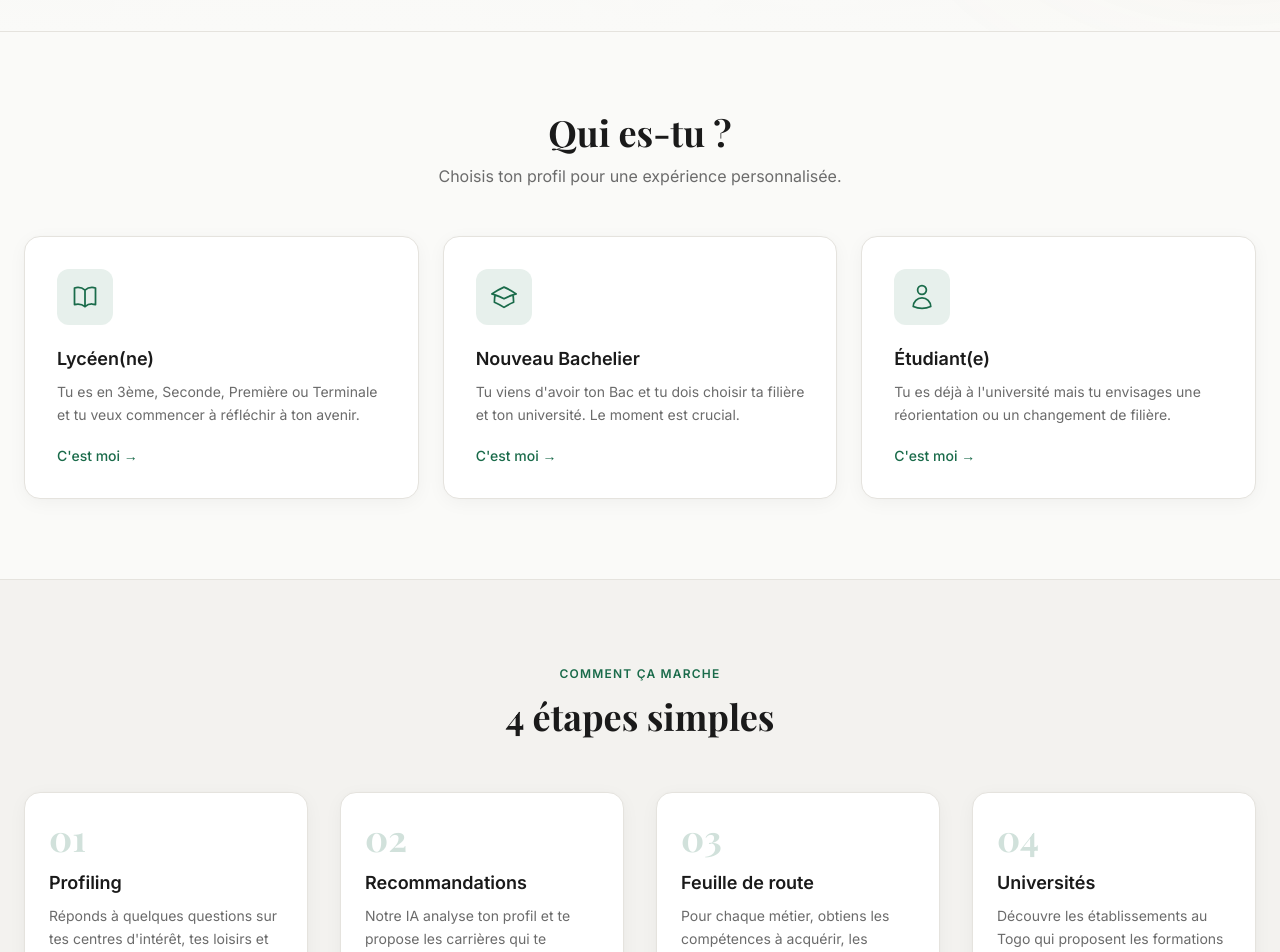
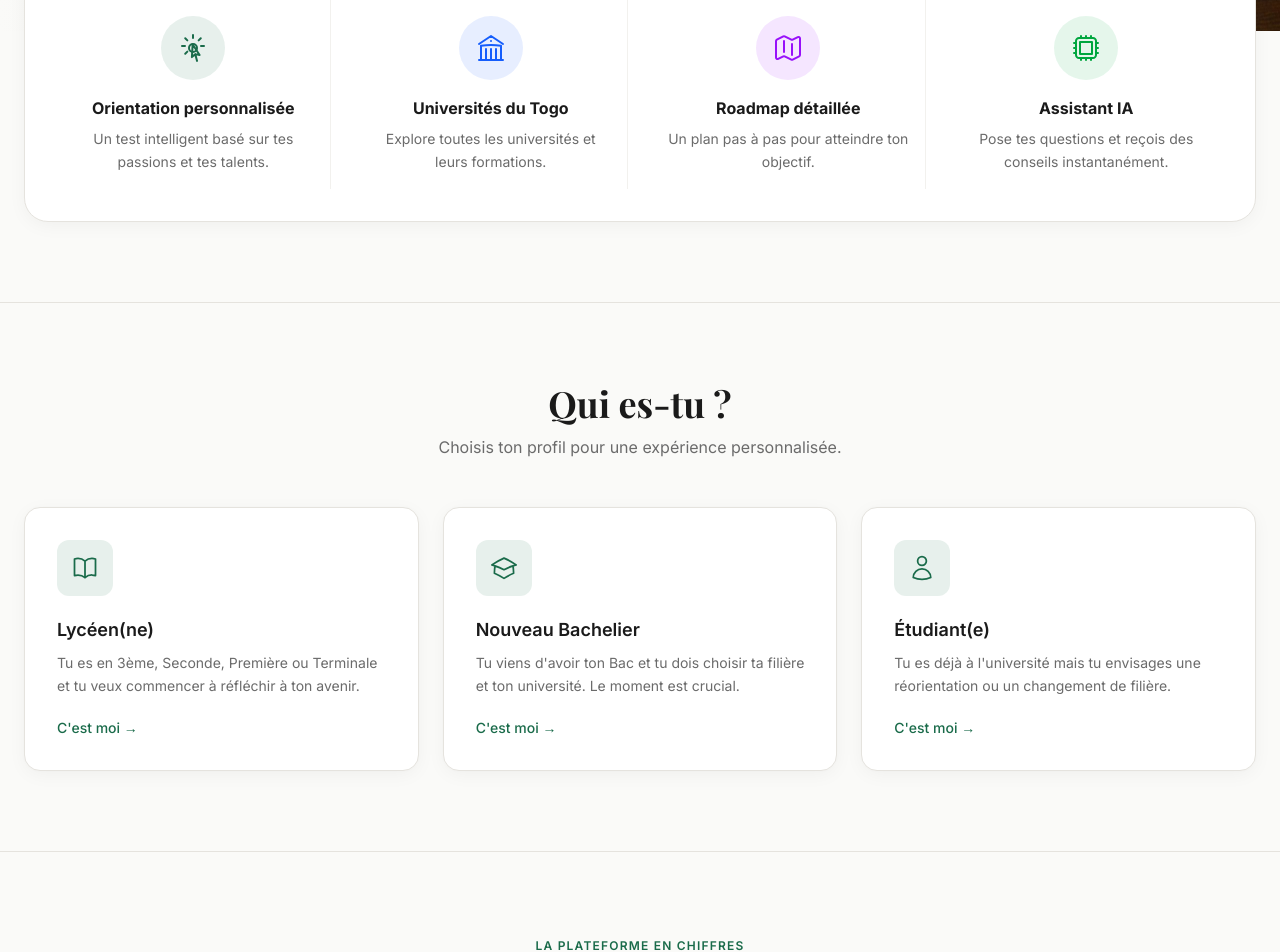
Before and after one commit to shanlight01/TCCHackDefend2026_Zero_Day, a Next.js app in the folder app/: page / in a window 1280 px wide. Shown: the part 660-1612 px from the top of the page. Built offline with nearby package versions, Linux system fonts and the light colour scheme; no server answers; a web font is replaced by a local one.

Commit message:
feat: align homepage structure with mockup (features section moved up, hero bg visibility improved)

```diff
--- a/app/src/app/page.tsx
+++ b/app/src/app/page.tsx
@@ -123,10 +123,51 @@ const profiles = [
 
 /* ───── Steps ───── */
 const steps = [
-  { num: "01", title: "Profiling", desc: "Réponds à quelques questions sur tes centres d'intérêt, tes loisirs et ton niveau scolaire." },
-  { num: "02", title: "Recommandations", desc: "Notre IA analyse ton profil et te propose les carrières qui te correspondent le mieux." },
-  { num: "03", title: "Feuille de route", desc: "Pour chaque métier, obtiens les compétences à acquérir, les matières clés et les étapes à suivre." },
-  { num: "04", title: "Universités", desc: "Découvre les établissements au Togo qui proposent les formations adaptées à ton projet." },
+  {
+    title: "Orientation personnalisée",
+    desc: "Un test intelligent basé sur tes passions et tes talents.",
+    icon: (
+      <svg className="h-6 w-6 sm:h-8 sm:w-8" fill="none" viewBox="0 0 24 24" strokeWidth={1.5} stroke="currentColor">
+        <path strokeLinecap="round" strokeLinejoin="round" d="M15.042 21.672 13.684 16.6m0 0l-2.51 2.225.569-9.47 5.227 7.917-3.286-.671zM12 2.25V4.5m5.834.166l-1.591 1.591M20.25 10.5H18M7.757 14.743l-1.59 1.59M6 10.5H3.75m4.007-4.243l-1.59-1.59" />
+        <circle cx="12" cy="12" r="3" />
+      </svg>
+    ),
+    color: "text-primary",
+    bgColor: "bg-primary/10"
+  },
+  {
+    title: "Universités du Togo",
+    desc: "Explore toutes les universités et leurs formations.",
+    icon: (
+      <svg className="h-6 w-6 sm:h-8 sm:w-8" fill="none" viewBox="0 0 24 24" strokeWidth={1.5} stroke="currentColor">
+        <path strokeLinecap="round" strokeLinejoin="round" d="M12 21v-8.25M15.75 21v-8.25M8.25 21v-8.25M3 9l9-6 9 6m-1.5 12V10.332A48.315 48.315 0 0012 9.75c-2.551 0-5.056.2-7.5.582V21M3 21h18M12 6.75h.008v.008H12V6.75z" />
+      </svg>
+    ),
+    color: "text-blue-600",
+    bgColor: "bg-blue-600/10"
+  },
+  {
+    title: "Roadmap détaillée",
+    desc: "Un plan pas à pas pour atteindre ton objectif.",
+    icon: (
+      <svg className="h-6 w-6 sm:h-8 sm:w-8" fill="none" viewBox="0 0 24 24" strokeWidth={1.5} stroke="currentColor">
+        <path strokeLinecap="round" strokeLinejoin="round" d="M9 6.75V15m6-6v8.25m.503 3.498l4.875-2.437c.381-.19.622-.58.622-1.006V4.82c0-.836-.88-1.38-1.628-1.006l-3.869 1.934c-.317.159-.69.159-1.006 0L9.503 3.252a1.125 1.125 0 00-1.006 0L3.622 5.689C3.24 5.88 3 6.27 3 6.695V19.18c0 .836.88 1.38 1.628 1.006l3.869-1.934c.317-.159.69-.159 1.006 0l4.994 2.497c.317.158.69.158 1.006 0z" />
+      </svg>
+    ),
+    color: "text-purple-600",
+    bgColor: "bg-purple-600/10"
+  },
+  {
+    title: "Assistant IA",
+    desc: "Pose tes questions et reçois des conseils instantanément.",
+    icon: (
+      <svg className="h-6 w-6 sm:h-8 sm:w-8" fill="none" viewBox="0 0 24 24" strokeWidth={1.5} stroke="currentColor">
+        <path strokeLinecap="round" strokeLinejoin="round" d="M8.25 3v1.5M4.5 8.25H3m18 0h-1.5M4.5 12H3m18 0h-1.5m-15 3.75H3m18 0h-1.5M8.25 19.5V21M12 3v1.5m0 15V21m3.75-18v1.5m0 15V21m-9-1.5h10.5a2.25 2.25 0 002.25-2.25V6.75a2.25 2.25 0 00-2.25-2.25H6.75A2.25 2.25 0 004.5 6.75v10.5a2.25 2.25 0 002.25 2.25zm.75-12h9v9h-9v-9z" />
+      </svg>
+    ),
+    color: "text-green-600",
+    bgColor: "bg-green-600/10"
+  },
 ];
 
 export default function Home() {
@@ -144,10 +185,11 @@ export default function Home() {
       <section className="relative overflow-hidden">
         {/* Arrière-plan personnalisé (Image 1) */}
         <div
-          className="absolute inset-0 bg-cover bg-center bg-no-repeat opacity-15"
+          className="absolute inset-0 bg-cover bg-[center_top] md:bg-center bg-no-repeat"
           style={{ backgroundImage: "url('/bg1.jpg')" }}
         />
-        <div className="absolute inset-0 bg-gradient-to-b from-background/40 via-background/80 to-background" />
+        {/* Gradient mobile (bas vers haut) & Desktop (gauche vers droite) pour lisibilité */}
+        <div className="absolute inset-0 bg-background/85 md:bg-transparent md:bg-gradient-to-r md:from-background md:via-background/90 md:to-transparent" />
 
         {/* Decorative blur spots for high-end look */}
         <div className="absolute left-[-10%] top-[-10%] h-[300px] w-[300px] rounded-full bg-primary/10 blur-[100px] pointer-events-none" />
@@ -244,6 +286,23 @@ export default function Home() {
 
 
 
+      {/* ═══════ COMMENT ÇA MARCHE ═══════ */}
+      <section id="how-it-works" className="relative -mt-10 sm:-mt-16 z-10 mx-auto w-full max-w-7xl px-4 sm:px-6 mb-12 sm:mb-20">
+        <div ref={stepsRef} className="reveal shadow-premium rounded-3xl border border-border bg-card p-4 sm:p-8">
+          <div className="grid gap-4 sm:gap-6 grid-cols-2 lg:grid-cols-4 divide-y sm:divide-y-0 sm:divide-x divide-border/50">
+            {steps.map((s, i) => (
+              <div key={s.title} className="flex flex-col items-center text-center p-2 sm:p-4" style={{ animationDelay: `${i * 100}ms` }}>
+                <div className={`flex h-14 w-14 sm:h-16 sm:w-16 items-center justify-center rounded-full ${s.bgColor} ${s.color} mb-3 sm:mb-4`}>
+                  {s.icon}
+                </div>
+                <h3 className="text-sm sm:text-base font-bold text-foreground mb-1 sm:mb-2">{s.title}</h3>
+                <p className="text-xs sm:text-sm leading-relaxed text-muted-foreground">{s.desc}</p>
+              </div>
+            ))}
+          </div>
+        </div>
+      </section>
+
       {/* ═══════ QUI ES-TU ? ═══════ */}
       <section className="border-t border-border">
         <div ref={profilesRef} className="reveal mx-auto w-full max-w-7xl px-4 sm:px-6 py-12 sm:py-16 md:py-20">
@@ -271,28 +330,6 @@ export default function Home() {
                   C&apos;est moi →
                 </span>
               </Link>
-            ))}
-          </div>
-        </div>
-      </section>
-
-      {/* ═══════ COMMENT ÇA MARCHE ═══════ */}
-      <section id="how-it-works" className="border-t border-border bg-muted">
-        <div ref={stepsRef} className="reveal mx-auto w-full max-w-7xl px-4 sm:px-6 py-12 sm:py-16 md:py-20">
-          <div className="text-center">
-            <span className="text-[10px] sm:text-xs font-semibold uppercase tracking-widest text-primary">
-              Comment ça marche
-            </span>
-            <h2 className="mt-2 sm:mt-3 font-heading text-2xl sm:text-3xl font-bold text-foreground md:text-4xl">
-              4 étapes simples
-            </h2>
-          </div>
-          <div className="mt-10 sm:mt-14 grid gap-6 sm:gap-8 md:grid-cols-2 lg:grid-cols-4">            {steps.map((s, i) => (
-              <div key={s.num} className="shadow-premium relative flex flex-col items-start rounded-2xl border border-border bg-card p-6" style={{ animationDelay: `${i * 100}ms` }}>
-                <span className="font-heading text-4xl font-bold text-primary/20">{s.num}</span>
-                <h3 className="mt-3 text-lg font-semibold text-foreground">{s.title}</h3>
-                <p className="mt-2 text-sm leading-relaxed text-muted-foreground">{s.desc}</p>
-              </div>
             ))}
           </div>
         </div>
```
